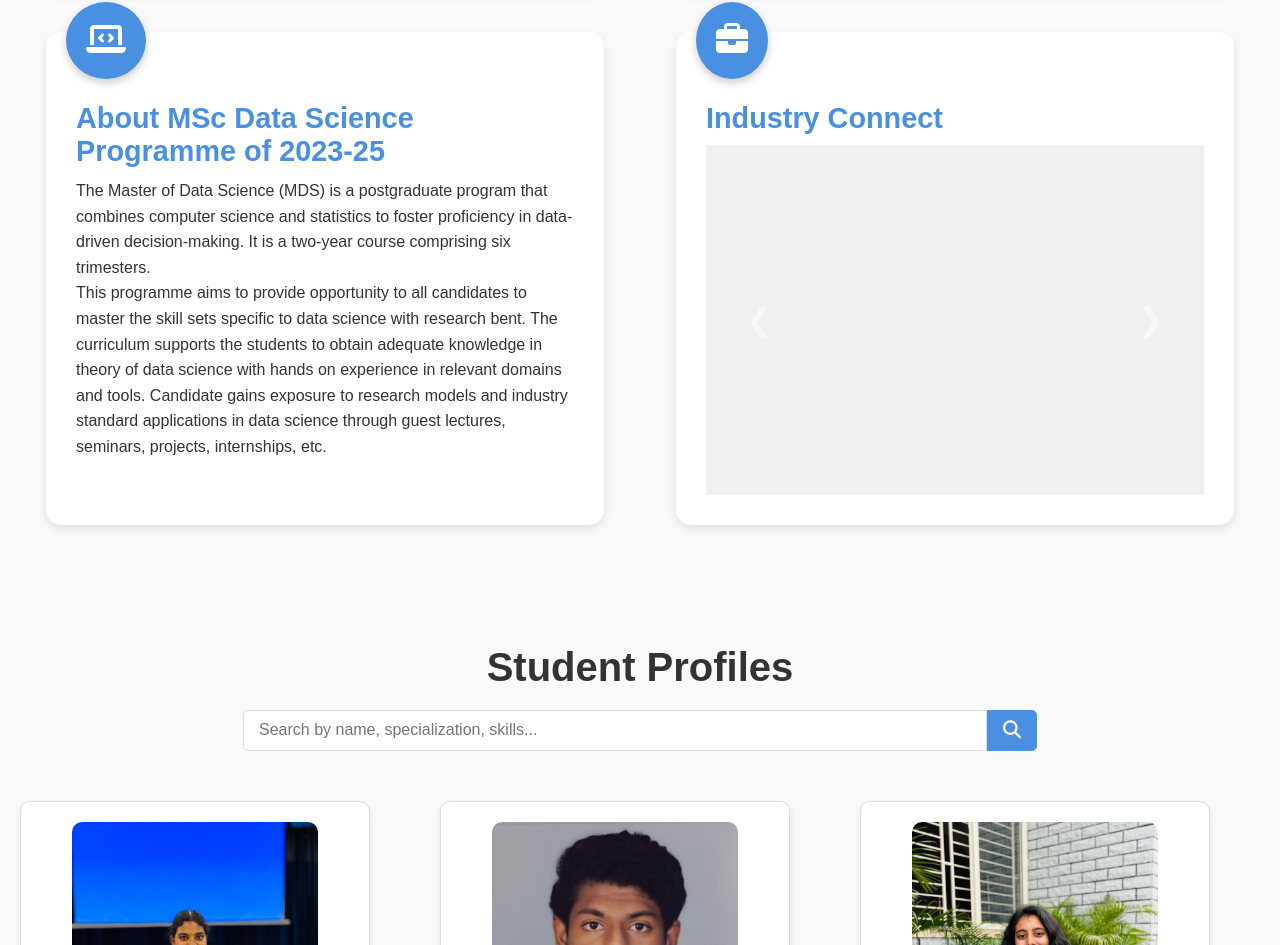
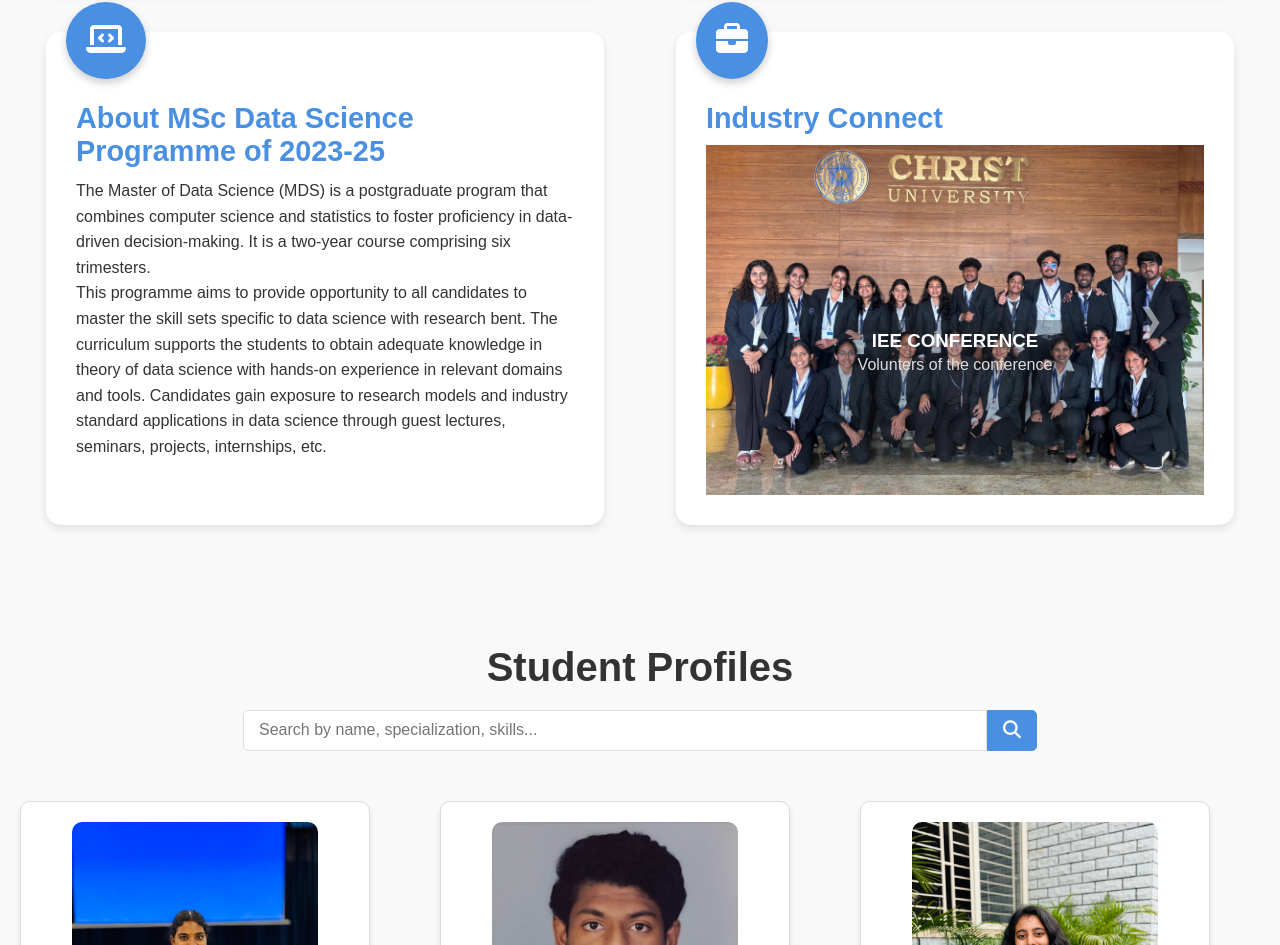
Before and after one commit to GALDII/placement-profile, a React (Create React App) app: page / in a window 1280 px wide. Shown: the part 1176-2121 px from the top of the page. Built offline with nearby package versions, Linux system fonts and the light colour scheme.

Commit message:
proper chnges done in about section

```diff
--- a/src/components/AboutSection.js
+++ b/src/components/AboutSection.js
@@ -1,8 +1,31 @@
-import React from 'react';
+import React, { useState } from 'react';
 import '../App.css';
 
+const AboutSection = () => {
+  const [currentSlide, setCurrentSlide] = useState(0);
 
-const AboutSection = () => {
+  const slides = [
+    {
+      src: process.env.PUBLIC_URL + '/assets/IEE_grp_pht.jpeg',
+      alt: 'IEE Conference',
+      text: 'IEE CONFERENCE: Volunters of the conference',
+    },
+    {
+      src: process.env.PUBLIC_URL + '/assets/workshop2.jpeg',
+      alt: 'Net-set Exam Awerness',
+      text: 'Net-Set Exam: Awerness of net and Set exam ',
+    },
+    {
+      src: process.env.PUBLIC_URL + '/assets/Workshop1.jpeg',
+      alt: 'Net-set Exam Awerness',
+      text: 'Net-Set Exam: Awerness of net and Set exam',
+    },
+  ];
+
+  const changeSlide = (direction) => {
+    setCurrentSlide((prev) => (prev + direction + slides.length) % slides.length);
+  };
+
   return (
     <section id="about">
       <h1>About the Program</h1>
@@ -35,41 +58,28 @@
           <div className="icon"><i className="fas fa-laptop-code"></i></div>
           <h2>About MSc Data Science Programme of 2023-25</h2>
           <p>The Master of Data Science (MDS) is a postgraduate program that combines computer science and statistics to foster proficiency in data-driven decision-making. It is a two-year course comprising six trimesters.</p>
-          <p>This programme aims to provide opportunity to all candidates to master the skill sets specific to data science with research bent. The curriculum supports the students to obtain adequate knowledge in theory of data science with hands on experience in relevant domains and tools. Candidate gains exposure to research models and industry standard applications in data science through guest lectures, seminars, projects, internships, etc.</p>
+          <p>This programme aims to provide opportunity to all candidates to master the skill sets specific to data science with research bent. The curriculum supports the students to obtain adequate knowledge in theory of data science with hands-on experience in relevant domains and tools. Candidates gain exposure to research models and industry standard applications in data science through guest lectures, seminars, projects, internships, etc.</p>
         </div>
 
         <div className="about-item">
           <div className="icon"><i className="fas fa-briefcase"></i></div>
           <h2>Industry Connect</h2>
           <div className="industry-slider">
-            <div className="industry-slide">
-              <img src={process.env.PUBLIC_URL + '/assets/workshop2.jpeg'} alt="Inheritance mentorship program event" />
-
-              <div className="slide-description">
-                <h3>Inheritance</h3>
-                <p>A mentorship scheme aimed at fostering students to imbibe exposure to the industry and for bridging the gap between corporate and academia.</p>
+            {slides.map((slide, index) => (
+              <div
+                key={index}
+                className={`industry-slide ${index === currentSlide ? 'active' : ''}`}
+              >
+                <img src={slide.src} alt={slide.alt} />
+                <div className="slide-description">
+                  <h3>{slide.text.split(":")[0]}</h3>
+                  <p>{slide.text.split(":")[1]}</p>
+                </div>
               </div>
-            </div>
-
-            <div className="industry-slide">
-              <img src={process.env.PUBLIC_URL + '/assets/IEE_grp_pht.jpeg'} alt="Pragati Path women career development event" />
-              <div className="slide-description">
-                <h3>Pragati Path to future</h3>
-                <p>An exclusive program designed especially for women for career development.</p>
-              </div>
-            </div>
-
-            <div className="industry-slide">
-              <img src={process.env.PUBLIC_URL + '/assets/workshop1.jpeg'} alt="Industry workshops conducted by professionals" />
-              <div className="slide-description">
-                <h3>Workshops</h3>
-                <p>We invite industry professionals to conduct workshops on various tools and technologies that are widely used in the industries.</p>
-              </div>
-            </div>
-
+            ))}
             <div className="industry-slider-controls">
-              <span className="prev">&#10094;</span>
-              <span className="next">&#10095;</span>
+              <span className="prev" onClick={() => changeSlide(-1)}>&#10094;</span>
+              <span className="next" onClick={() => changeSlide(1)}>&#10095;</span>
             </div>
           </div>
         </div>
```
